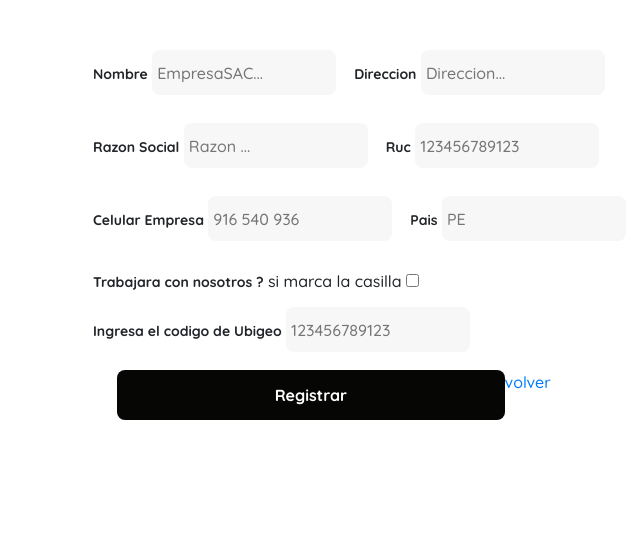
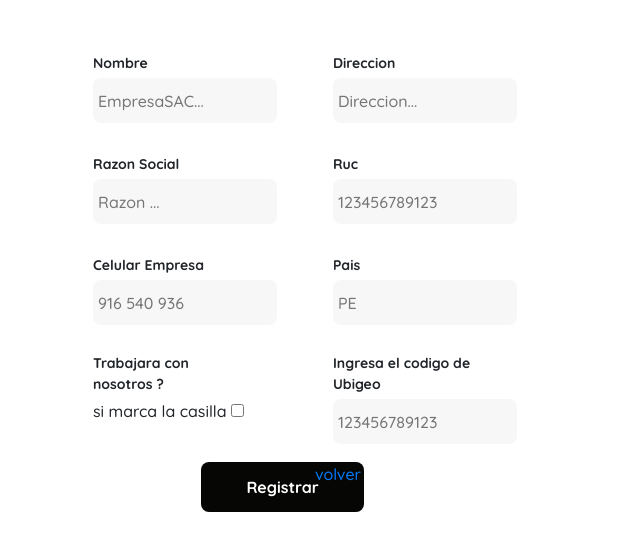
Before and after one commit to DiegoNY/proyecto-2, a PHP site: page /index.php in a window 1280 px wide. Shown: the part 88-639 px from the top of the page, without its empty margins (280-920 px from the left). Run offline with PHP 8.4, Linux system fonts and the light colour scheme; some libraries are stand-ins or nearby versions.

Commit message:
Mejoras een el formulario de registro

```diff
--- a/src/editar.php
+++ b/src/editar.php
@@ -18,9 +18,9 @@ $razonSocial = $_POST['txtRazonSocial'];
 $pais = $_POST['txtPais'];
 $id_empresa = $_POST['txtId'];
 //checkbox retorna on transformando para poder ingresar estado [1=trabajando,2=posiblesClientes]
-if($trabaja === 'on'){
-     $trabaja = 1;
-}
+// if($trabaja === 'on'){
+//      $trabaja = 1;
+// }
 
 $sentencia = $bd->prepare("UPDATE  empresa SET nombre = ? ,direccion = ?,razon_social = ?,ruc = ?,celular_contacto = ?,pais = ?,estado= ?,eliminada= ? where id_empresa = ?;");
 
--- a/src/registrarEmpresa.php
+++ b/src/registrarEmpresa.php
@@ -30,6 +30,5 @@ if($resultado == TRUE){
     exit();
 }
 
-$valor === "mostrar"
 
 ?>
--- a/src/style/style.php
+++ b/src/style/style.php
@@ -1,21 +1,23 @@
 <style>
-    :root{
+    :root {
         /*colores de las letras*/
-    --white:#FFFFFF;
+        --white: #FFFFFF;
         --very-light-pink: #C7C7C7;
-    --text-input-field:#F7F7F7;
+        --text-input-field: #F7F7F7;
         --hospital-green: #060605;
         /*tamaño de la letra*/
-    --sm:14px;
-    --md:16px;
-    --lg:18px;
+        --sm: 14px;
+        --md: 16px;
+        --lg: 18px;
     }
-body{
+
+    body {
         /*quitando margenes y definiendo el tipo de letra*/
         margin: 0;
         font-family: 'Quicksand', sans-serif;
     }
-.login{
+
+    .login {
         width: 100%;
         /*un alto del 100 % que se vee en la pantalla eso es view height = vh*/
         height: 78vh;
@@ -23,7 +25,8 @@ body{
         display: grid;
         place-items: center;
     }
-.form-container{
+
+    .form-container {
         /*creando 3 filas*/
         display: grid;
         /*titulo y subtitulo auto password e input una fraccion el resto que seria el button lo que sobre :D*/
@@ -32,7 +35,7 @@ body{
         width: 300px;
     }
 
-.title{
+    .title {
         /*utilizandeo las variables colocamos el tamaño de letra*/
         font-size: var (--lg);
         /*un margen para el texto recuerda todos son cajas u.u */
@@ -41,7 +44,8 @@ body{
         text-align: center;
 
     }
-.subtitle{
+
+    .subtitle {
         /*colocamos color que esta en la varible*/
         color: var(--very-light-pink);
         /*colocamos el tamaño de la letra*/
@@ -55,13 +59,15 @@ body{
         /*centramos*/
         text-align: center;
     }
-.form{
+
+    .form {
         /*desplegamos las cajas en un formato flexible*/
         display: flex;
         /*las direccionamos*/
         flex-direction: column;
     }
-.form a{
+
+    .form a {
         /*cambiamos el color al link*/
         color: var(--hospital-green);
         font-size: var(--sm);
@@ -70,16 +76,18 @@ body{
         margin-bottom: 52px;
 
     }
-.label{
+
+    .label {
         /*definimos el tamaño de letra*/
-    font-size:var(--sm);
+        font-size: var(--sm);
         /*definimos el grosor*/
         font-weight: bold;
         /*definimos el margen*/
         margin-bottom: 4px;
 
     }
-.input{
+
+    .input {
         /*colocamos color con las variables */
         background-color: var(--text-input-field);
         /*quitamos el borde*/
@@ -95,10 +103,12 @@ body{
         /*para que se vea mejor :p*/
         margin-bottom: 12px;
     }
+
     .input-email {
         margin-bottom: 22px;
     }
-.primary-button{
+
+    .primary-button {
         /*colocamos el color con la varible*/
         background-color: var(--hospital-green);
         /*colocamos el radio de los bordes*/
@@ -120,7 +130,8 @@ body{
         margin-left: 42px;
 
     }
-.secondary-button{
+
+    .secondary-button {
         /*colocamos el color con la varible*/
         background-color: var(--white);
         /*colocamos el radio de los bordes*/
@@ -136,14 +147,15 @@ body{
         height: 50px;
 
     }
-.login-button{
+
+    .login-button {
         top: 14px;
         margin-bottom: 30px;
     }
 
-@media(max-width:640px){
+    @media(max-width:640px) {
 
-    .secondary-button{
+        .secondary-button {
             /*para poder moverlo a gusto :p*/
             position: absolute;
             width: 300px;
@@ -154,19 +166,21 @@ body{
     }
 
     /*estilos para tabla */
-#contenedor-tabla{
+    #contenedor-tabla {
         margin-top: -120px;
     }
 
-    .cont{
+    .cont {
         width: auto;
     }
-    .conte{
+
+    .conte {
         margin-top: 141px;
         position: relative;
     }
-    .cuadro-flotante{
-        position: absolute ;
+
+    .cuadro-flotante {
+        position: absolute;
         top: -3px;
         left: 23px;
         font-weight: bold;
@@ -174,10 +188,10 @@ body{
         padding: 15px;
 
     }
+
     /*responsive*/
-    @media(max-width:640px){
+    @media(max-width:640px) {}
 
-    }
     .logins {
         width: 100%;
         height: 78vh;
@@ -190,27 +204,30 @@ body{
     .form-containers {
         width: 570px;
         margin-top: 50px;
-        display: flex;
-        flex-direction: row;
-        flex-wrap: wrap;
+        display: grid;
+        grid-template-columns: repeat(auto-fill, 240px);
+
     }
-    .cont-forms{
+
+    .cont-forms {
         margin-bottom: 6px;
         margin-left: 18px;
     }
-    .inactive{
+
+    .inactive {
         display: none;
     }
 
-    .btn-flotante{
-        position: absolute ;
+    .btn-flotante {
+        position: absolute;
         top: -16px;
         left: 23px;
         font-weight: bold;
         z-index: 1;
         padding: 15px;
     }
-    .btns{
+
+    .btns {
         left: 732px;
         width: auto;
         width: 347px;
@@ -218,5 +235,16 @@ body{
 
     }
 
+    .label-form {
+        font-size: var(--sm);
+        font-weight: bold;
+        margin-bottom: 4px;
+        width: 150px;
+    }
 
+    .btn-form {
+        top: 14px;
+        margin-bottom: 30px;
+        margin-left: 126px;
+    }
 </style>
--- a/src/templates/mostrarEmpresas.php
+++ b/src/templates/mostrarEmpresas.php
@@ -2,7 +2,7 @@
 include_once 'connection/conexion.php';
 
 //obteniendo datos de la empresa
-$sentencia = $bd->query("SELECT empresa.nombre,empresa.direccion,empresa.razon_social,empresa.ruc,empresa.celular_contacto from empresa where empresa.eliminada = 1");
+$sentencia = $bd->query("SELECT e.nombre,e.direccion,e.razon_social,e.ruc,e.celular_contacto from empresa as e where e.eliminada = 1");
 $empresas = $sentencia->fetchAll(PDO::FETCH_OBJ);
 // print_r($empresas);
 
--- a/src/templates/registrarEmpresa.php
+++ b/src/templates/registrarEmpresa.php
@@ -4,48 +4,48 @@
     <div>
         <form action="registrarEmpresa.php" method="POST" class="form-containers">
             <div class="cont-forms">
-                <label for="email" class="label">Nombre</label>
+                <label for="email" class="label-form">Nombre</label>
                 <input type="text" id="email" name="txtNombre" placeholder="EmpresaSAC..." class="input input-email">
             </div>
             <div class="cont-forms">
-                <label for="password" class="label">Direccion</label>
+                <label for="password" class="label-form">Direccion</label>
                 <input type="text" id="pasword" name="txtDireccion" placeholder="Direccion..." class="input input-password">
             </div>
             <div class="cont-forms">
-                <label for="email" class="label">Razon Social</label>
+                <label for="email" class="label-form">Razon Social</label>
                 <input type="text" id="email" name="txtRazonSocial" placeholder="Razon ..." class="input input-email">
             </div>
             <div class="cont-forms">
-                <label for="password" class="label">Ruc</label>
+                <label for="password" class="label-form">Ruc</label>
                 <input type="number" id="pasword" name="txtRuc" placeholder="123456789123" class="input input-password">
             </div>
             <div class="cont-forms">
-                <label for="email" class="label">Celular Empresa</label>
-                <input type="number" id="email" name="txtCelularEmpresa" placeholder="916 540 936" class="input input-email">
+                <label for="celular" class="label-form">Celular Empresa</label>
+                <input type="number" id="celular" name="txtCelularEmpresa" placeholder="916 540 936" class="input input-email">
             </div>
 
             <div class="cont-forms">
                 <!-- select -->
-                <label for="password" class="label">Pais</label>
+                <label for="password" class="label-form">Pais</label>
                 <input type="text" id="pasword" placeholder="PE" name="txtPais" class="input input-password">
                 <!-- combo box devuelve true o false si es true valor 1 si no valor 0-->
             </div>
             <div class="cont-forms">
-                <label for="email" class="label">Trabajara con nosotros ? </label>
+                <label for="email" class="label-form">Trabajara con nosotros ? </label>
                 <label for="" class="labels" >si marca la casilla</label>
                 <input type="checkbox" value="1"  name="txtTrabajaNosotros">
             </div>
 
             <!-- Select -->
             <div class="cont-forms">
-                <label for="password" class="label">Ingresa el codigo de Ubigeo</label>
+                <label for="password" class="label-form">Ingresa el codigo de Ubigeo</label>
                 <input type="text" id="pasword" name="txtCodUbigeo" placeholder="123456789123" class="input input-password">
             </div>
 
 
             <input type="hidden" name="txtEliminada" value="1">
 
-            <input type="submit" value="Registrar" class="primary-button login-button">
+            <input type="submit" value="Registrar" class="primary-button btn-form">
 
             <a href="/">volver</a>
 
```
Lines whose indentation alone changed are shown as unchanged.
